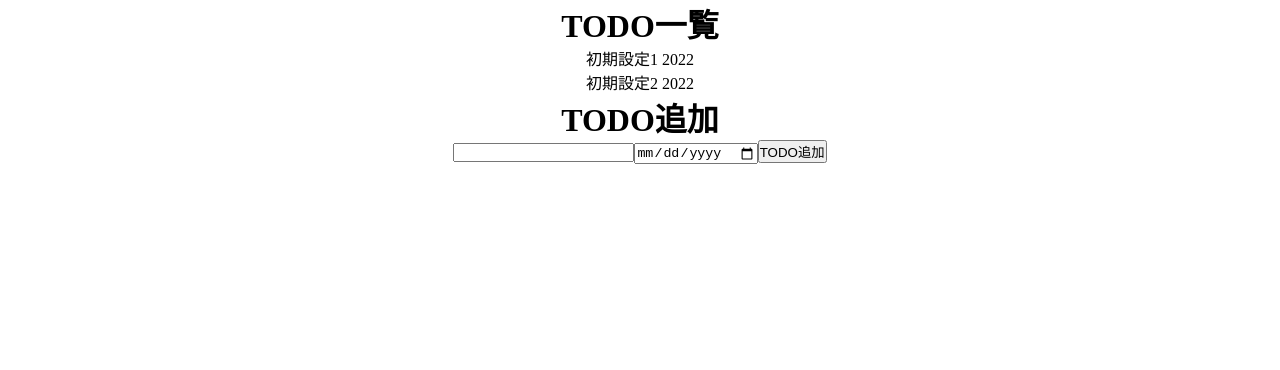
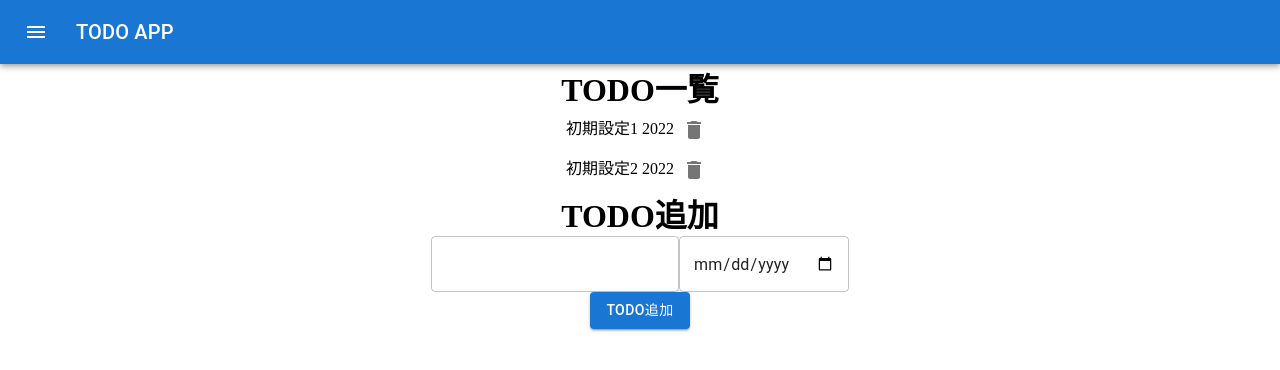
Before and after one commit to yukitoyamagami/redux-practice-todo-app, a React (Create React App) app: page / in a window 1280 px wide. Shown: the top 370 px of the page. Built offline with nearby package versions, Linux system fonts and the light colour scheme.

Commit message:
Use mui with existing components

```diff
--- a/src/components/Buttons/AddTodoListButton.js
+++ b/src/components/Buttons/AddTodoListButton.js
@@ -1,9 +1,11 @@
+import Button from '@mui/material/Button';
+
 const AddTodoListButton = ({
   onClick,
-}) =>(
-  <button onClick={onClick}>
+  }) => (
+  <Button variant="contained" onClick={onClick}>
     TODO追加
-  </button>
+  </Button>
 )
 
 export default AddTodoListButton;
--- a/src/components/TodoList.js
+++ b/src/components/TodoList.js
@@ -1,4 +1,7 @@
 import { useSelector } from 'react-redux';
+import IconButton from '@mui/material/IconButton';
+import DeleteIcon from '@mui/icons-material/Delete';
+
 
 const TodoList = () => {
   const todo_lists = useSelector((state) => state.todo_lists)
@@ -6,7 +9,12 @@
   return (
     <ul>
       {todo_lists.map((todo, index) => (
-        <li key={index}>{todo.title} {todo.time_limit}</li>
+        <div key={index}>
+          {todo.title} {todo.time_limit}
+          <IconButton aria-label="delete">
+            <DeleteIcon />
+          </IconButton>
+        </div>
       ))}
     </ul>
   );
--- a/src/components/TodoListInput.js
+++ b/src/components/TodoListInput.js
@@ -1,6 +1,7 @@
 import React, { useState } from 'react';
 import AddTodoListButton from './Buttons/AddTodoListButton'
 import { useDispatch } from 'react-redux';
+import TextField from '@mui/material/TextField';
 import { TodoListActionTypes } from '../store/index';
 
 const ListInput = () => {
@@ -30,10 +31,14 @@
   };
 
   return (
-    <div className="ListInput">
-      <input value={title} onChange={InputText} />
-      <input type="date" value={time_limit} onChange={InputTimeLimit} />
-      <AddTodoListButton onClick={AddTodoList} />
+    <div>
+      <div className="ListInput">
+        <TextField value={title} onChange={InputText} />
+        <TextField type="date" value={time_limit} onChange={InputTimeLimit} />
+      </div>
+      <div className="ListInput">
+        <AddTodoListButton onClick={AddTodoList} />
+      </div>
     </div>
   );
 };
--- a/src/index.js
+++ b/src/index.js
@@ -1,14 +1,36 @@
 import React from 'react';
 import ReactDOM from 'react-dom/client';
+import { Provider } from "react-redux"
+import AppBar from '@mui/material/AppBar';
+import Toolbar from '@mui/material/Toolbar';
+import Typography from '@mui/material/Typography';
+import IconButton from '@mui/material/IconButton';
+import MenuIcon from '@mui/icons-material/Menu';
 import './index.css';
 import App from './App';
-import { Provider } from "react-redux"
+
 import store from "./store/index";
 
 const root = ReactDOM.createRoot(document.getElementById('root'));
 
 root.render(
   <Provider store={store}>
-    <App />
+    <AppBar position="static">
+      <Toolbar>
+        <IconButton
+          size="large"
+          edge="start"
+          color="inherit"
+          aria-label="menu"
+          sx={{ mr: 2 }}
+        >
+          <MenuIcon />
+        </IconButton>
+        <Typography variant="h6" component="div" sx={{ flexGrow: 1 }}>
+          TODO APP
+        </Typography>
+      </Toolbar>
+    </AppBar>
+  <App />
   </Provider>,
 );
```
